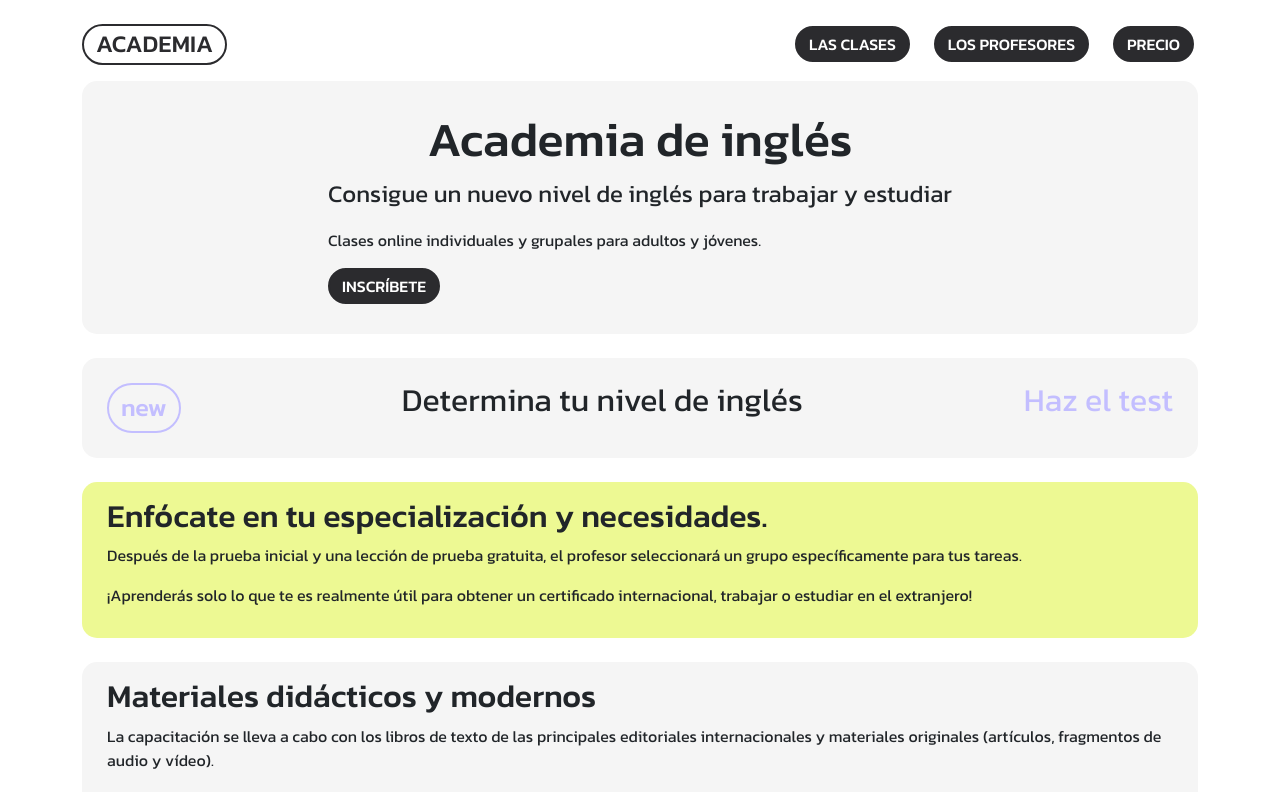
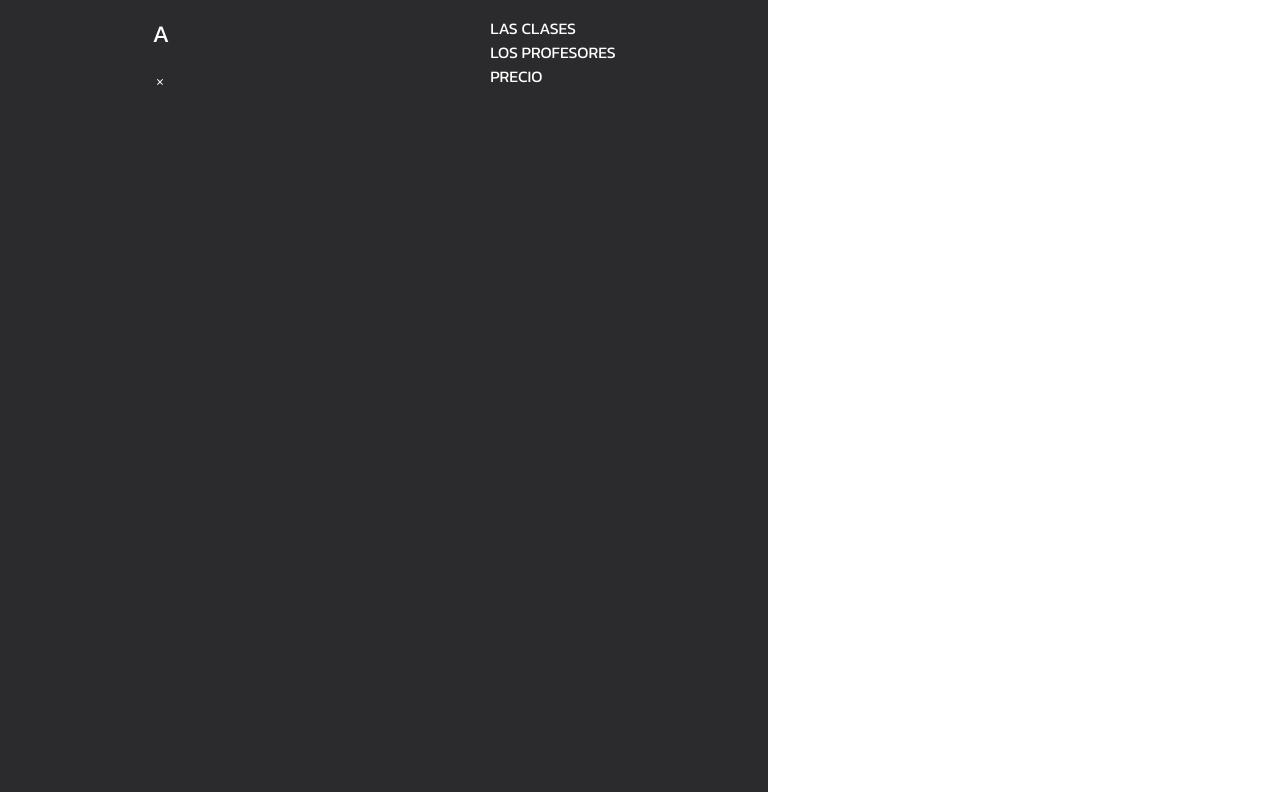
Before and after one commit to EricSalat/academia-ingles, a React (Create React App) app: page / in a window 1280 px wide. Shown: the top 792 px of the page. Built offline with nearby package versions, Linux system fonts and the light colour scheme.

Commit message:
Trabajando el menú desplegable del móvil

```diff
--- a/src/App.js
+++ b/src/App.js
@@ -12,6 +12,7 @@ import ProfesoresDescripcion from "./componentes/ProfesoresDescripcion";
 import Clases from "./componentes/Clases";
 import './App.css';
 import 'bootstrap/dist/css/bootstrap.min.css';
+import MenuMobile from "./componentes/MenuMobile";
 
 
 
@@ -20,6 +21,7 @@ function App() {
 
   return (
     <div className="App">
+    <MenuMobile />
     <div className="container">
       <Header />
       <main>
--- a/src/componentes/Header.jsx
+++ b/src/componentes/Header.jsx
@@ -5,6 +5,7 @@ import list from "../assets/list.svg";
 import { CgMenuRound} from "react-icons/cg";
 
 export default function Header() {
+
 
 
   return (
@@ -16,7 +17,7 @@ export default function Header() {
             <BotonNavegacion texto="Precio" />
         </nav>
             <div className="mobile-menu">
-              <CgMenuRound style={{ color: "var(--grisOscuro)"
+              <CgMenuRound style={{ color: "var(--grisOscuro)", cursor: "pointer"
               }}
               size="40"
                />
--- /dev/null
+++ b/src/componentes/MenuMobile.jsx
@@ -0,0 +1,27 @@
+import React from "react";
+import "../hojas-de-estilo/MenuMobile.css";
+import BotonNavegacion from "./BotonNavegacion";
+import { IoIosClose } from "react-icons/io";
+
+function MenuMobile() {
+
+  return(
+    <div className="mobile-menu-modal">
+      <nav>
+        <div className="mobile-menu-top">
+          <p>A</p>
+          <IoIosClose style={{ color: "#fff"}} />
+        </div>
+        <div className="mobile-menu-bottom">
+          <ul>
+            <li>Las clases</li>
+            <li>Los profesores</li>
+            <li>Precio</li>
+          </ul>
+        </div>
+      </nav>
+    </div>
+  );
+}
+
+export default MenuMobile;
--- /dev/null
+++ b/src/hojas-de-estilo/MenuMobile.css
@@ -0,0 +1,25 @@
+.mobile-menu-modal {
+  background-color: var(--grisOscuro);
+  display: flex;
+  flex-direction: column;
+  padding: 1rem;
+  width: 60%;
+  height: 100vh;
+  align-self: flex-end;
+
+}
+
+.mobile-menu-modal p {
+  color: #fff;
+}
+.mobile-menu-modal li {
+  color: #fff;
+  list-style-type: none;
+}
+.mobile-menu-top {
+    /* display: block; */
+}
+.mobile-menu-bottom {
+    /* display: block; */
+    flex-direction: column;
+}
```
